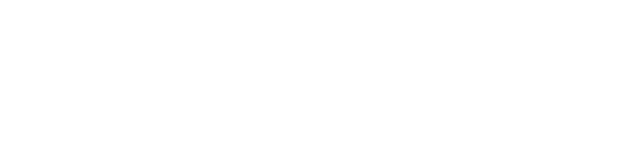
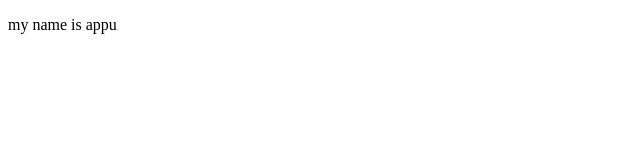
Before and after one commit to appu-kumar/xyz, a plain HTML site: page index.html in a window 1280 px wide. Shown: the whole page, without its empty margins (0-640 px from the left). Drawn offline with Linux system fonts and the light colour scheme.

Commit message:
added griting

```diff
--- a/index.html
+++ b/index.html
@@ -6,6 +6,6 @@
     <title>Document</title>
 </head>
 <body>
-
+    <p>my name is appu</p>
 </body>
 </html>
```
